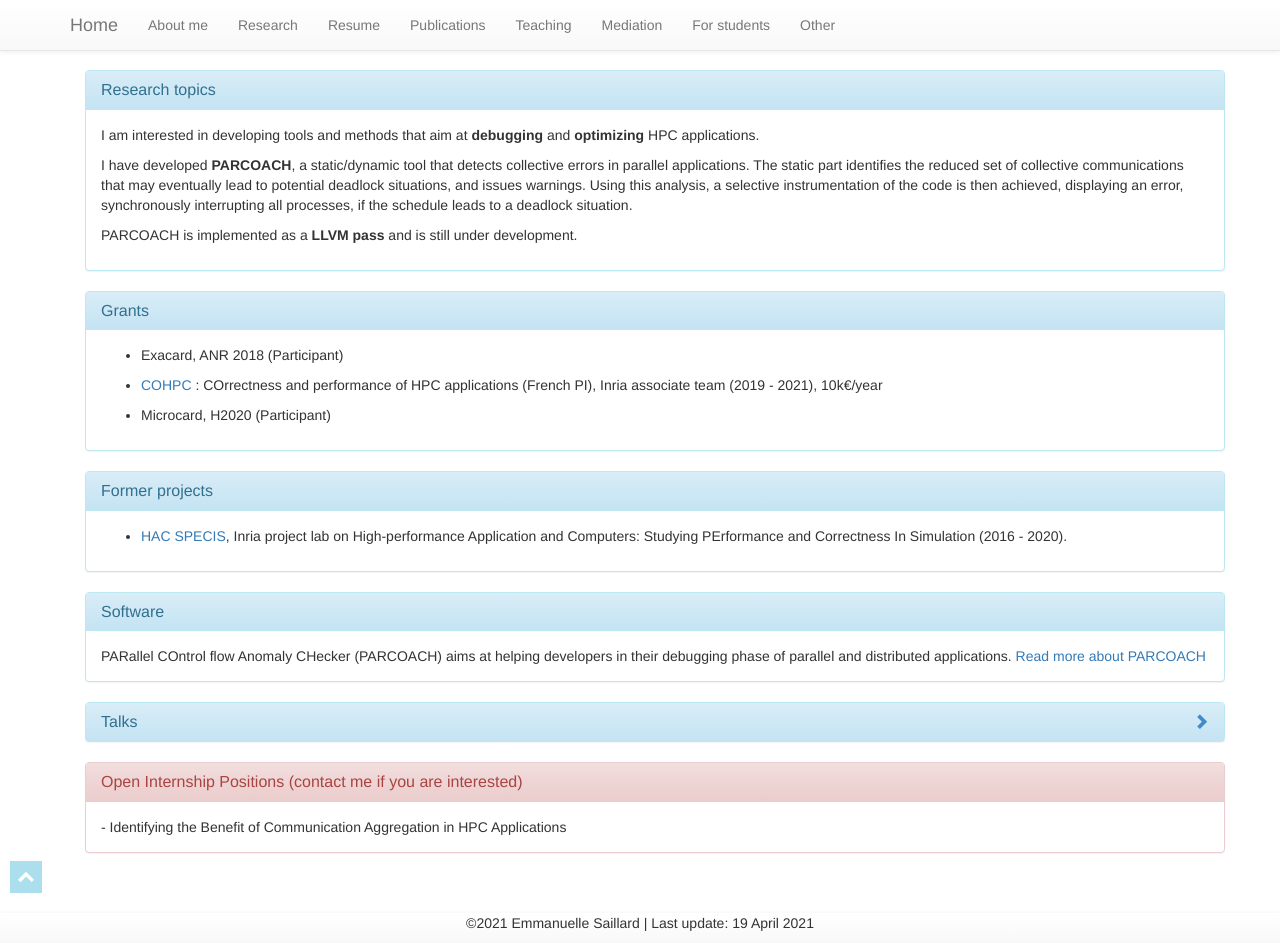
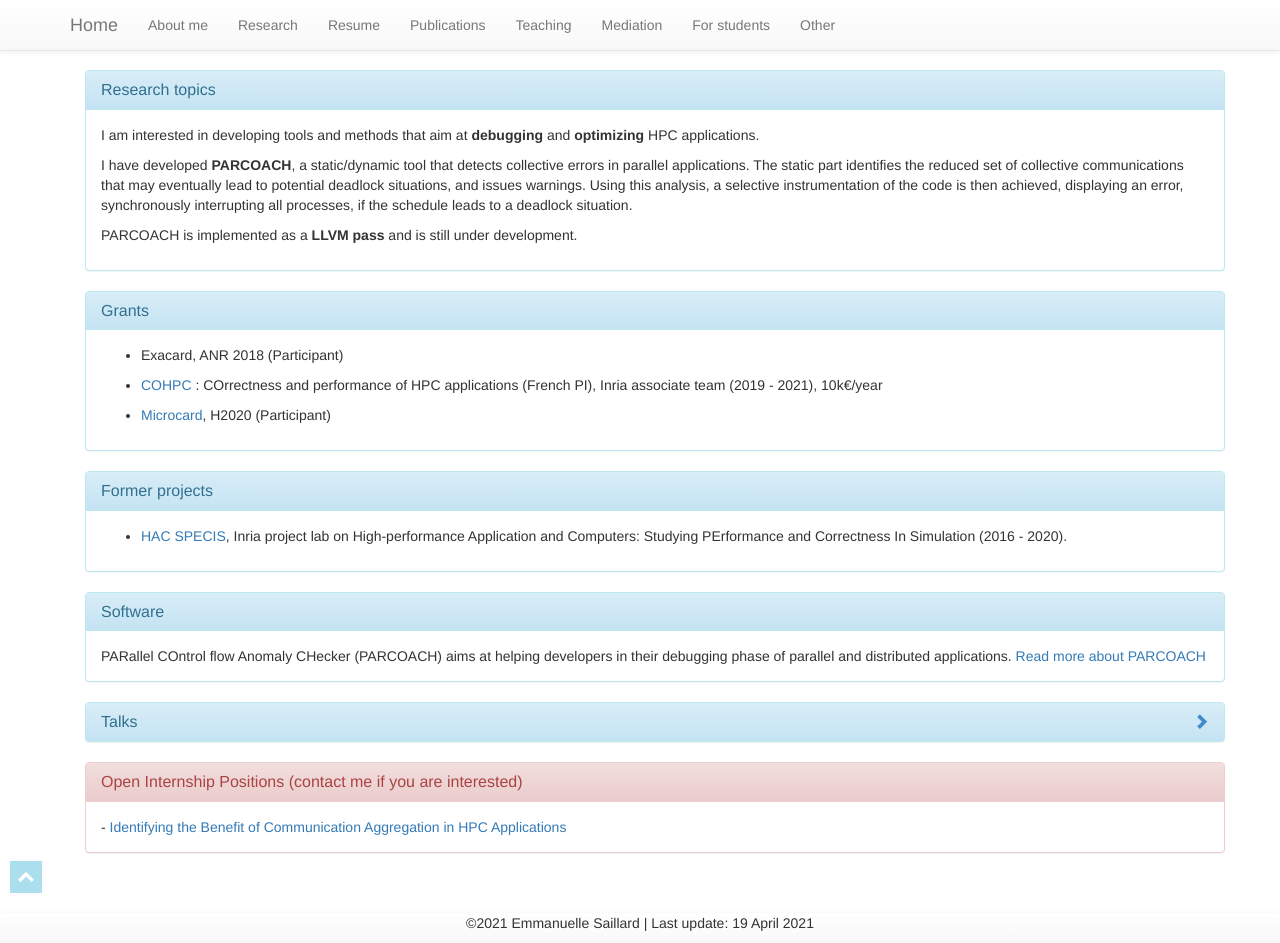
Before and after one commit to esaillar/manou, a Jekyll site: the page built from research.md, in a window 1280 px wide and 943 px high. Built offline with Jekyll 4.4.1, drawn with Linux system fonts in a browser that asks for light colours; a style sheet for code colours, icons or effects is not loaded; part of the change alters nothing that is shown.

```diff
--- a/research.md
+++ b/research.md
@@ -30,7 +30,7 @@ PARCOACH is implemented as a **LLVM pass** and is still under development.
 <td markdown="1">
 - <p> Exacard, ANR 2018 (Participant) </p>
 - <p> <a href="https://team.inria.fr/cohpc/" target="_blank">COHPC</a> : COrrectness and performance of HPC applications (French PI), Inria associate team (2019 - 2021), 10k€/year </p>
-- <p> Microcard, H2020 (Participant) </p>
+- <p> <a href="http://www.microcard.eu/index-en.html" target="_blank">Microcard</a>, H2020 (Participant) </p>
 </td>
   </div>
 </div>
@@ -88,6 +88,6 @@ PARallel COntrol flow Anomaly CHecker (PARCOACH) aims at helping developers in t
     <h3 class="panel-title">Open Internship Positions (contact me if you are interested)</h3>
   </div>
   <div class="panel-body">
-	- Identifying the Benefit of Communication Aggregation in HPC Applications
+	- <a href="https://team.inria.fr/storm/stage-m1-ou-m2-identifying-the-benefit-of-communication-aggregation-in-hpc-applications/" target="_blank"> Identifying the Benefit of Communication Aggregation in HPC Applications</a>
   </div>
 </div>
```
